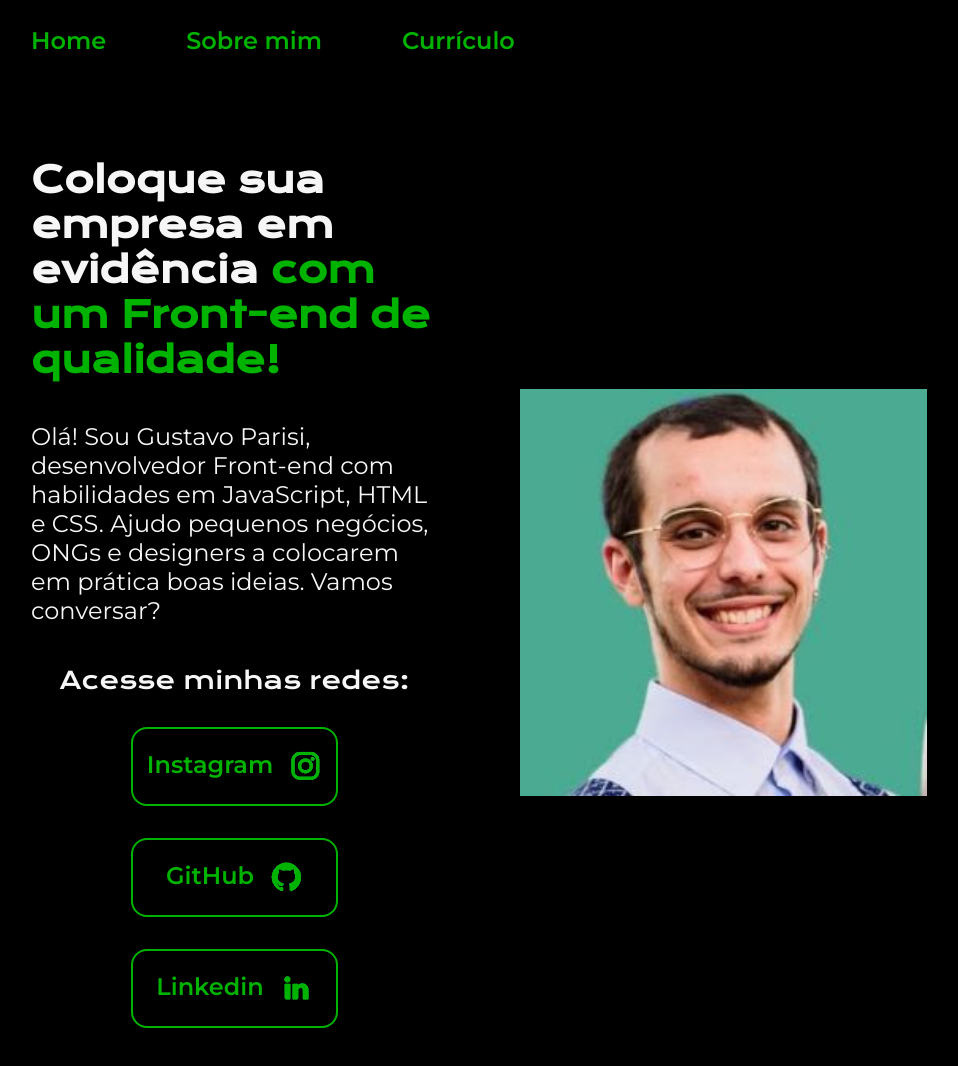
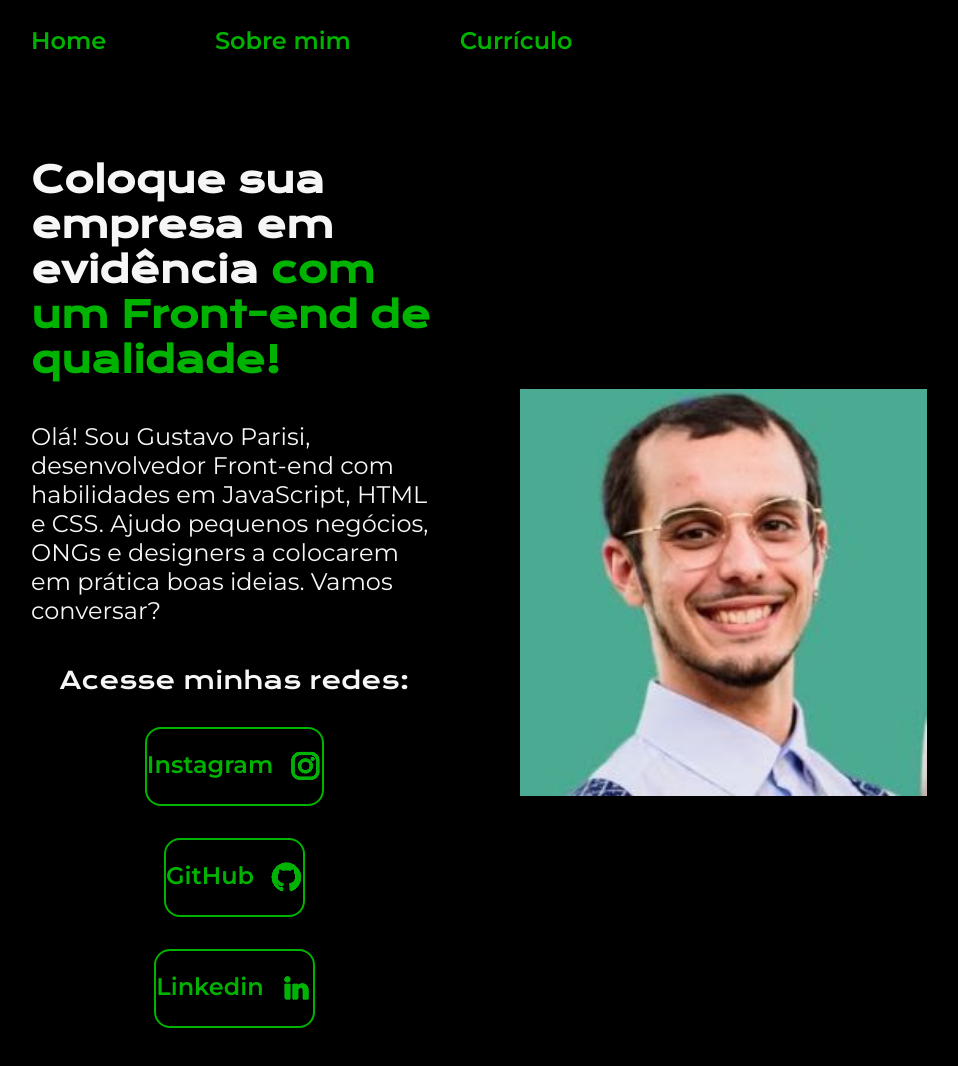
Before and after one commit to gustavonrails/portifolio, a plain HTML site: page index.html in a window 1280 px wide. Shown: the top 1066 px of the page, without its empty margins (161-1119 px from the left). Drawn offline with nearby package versions, Linux system fonts and the light colour scheme.

Commit message:
Update styles.css

```diff
--- a/Styles/styles.css
+++ b/Styles/styles.css
@@ -19,7 +19,7 @@
 }
 .cabecalho__menu {
     display:flex;
-    gap: 80px;
+    gap: 10%;
 }
 .cabecalho__menu__link {
     font-family: var(--fonte--secundaria);
@@ -80,7 +80,7 @@ body {
     justify-content:center;
     gap:16px;
     background-color: var(--cor--primaria);
-    width: 50%;
+    width: auto;
     text-align: center;
     border-radius: 16px;
     font-size: 1.5rem;
```
